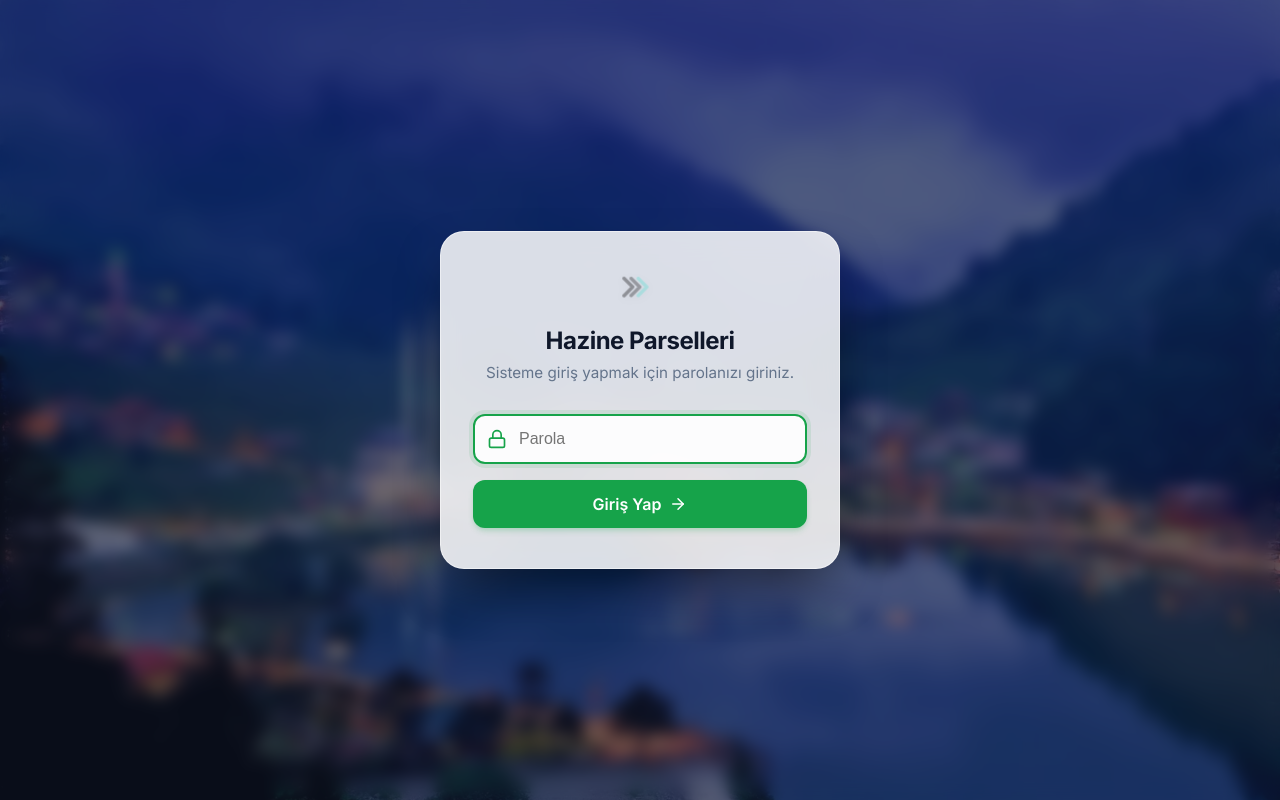
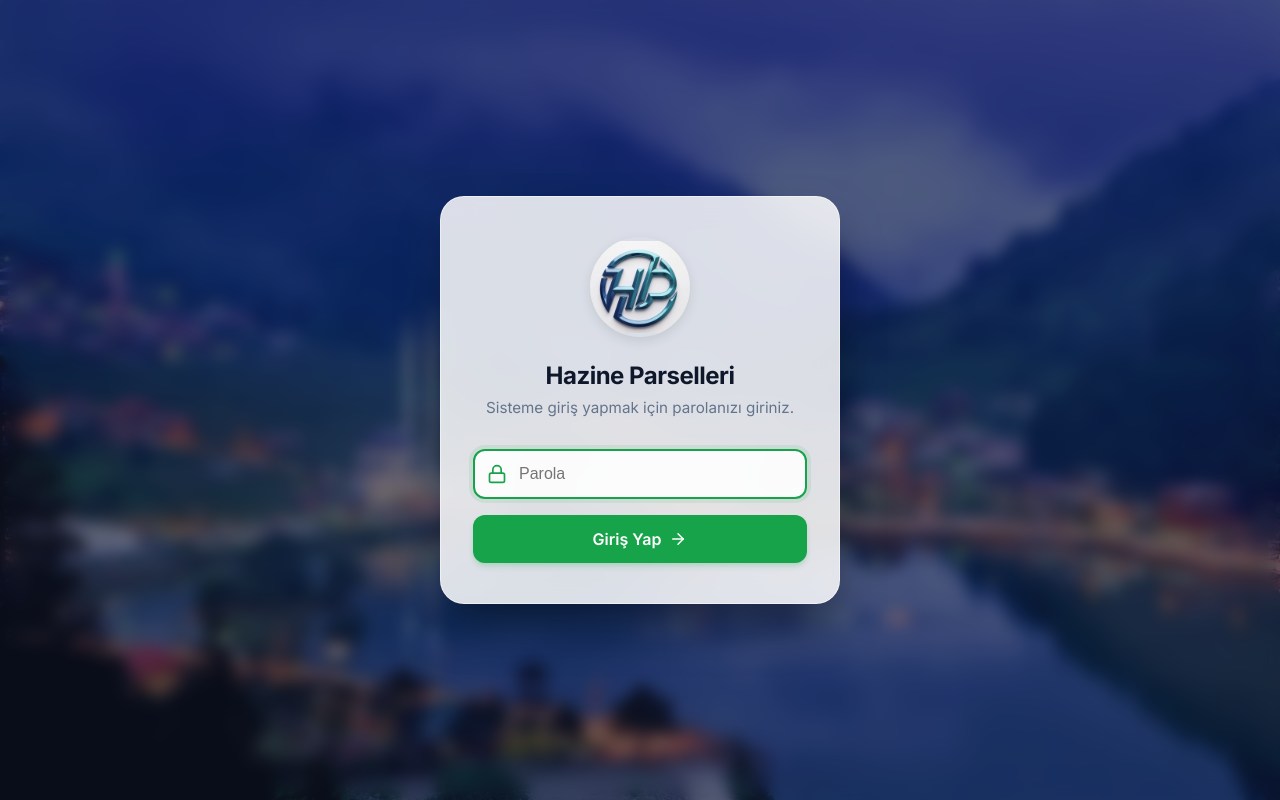
Before and after one commit to cbstkgm/hazineparselleri, a React (Vite) app: page / in a window 1280 px wide. Built offline with nearby package versions, Linux system fonts and the light colour scheme.

Commit message:
UI: Uygulama logoları ve favicon güncellendi

```diff
--- a/index.html
+++ b/index.html
@@ -3,7 +3,7 @@
 
 <head>
   <meta charset="UTF-8" />
-  <link rel="icon" type="image/svg+xml" href="/favicon.svg" />
+  <link rel="icon" type="image/png" href="/logo_flat.png" />
   <meta name="viewport" content="width=device-width, initial-scale=1.0, maximum-scale=1.0, user-scalable=no" />
   <title>Hazine Parselleri</title>
 </head>
--- a/src/components/AnimatedLogo.tsx
+++ b/src/components/AnimatedLogo.tsx
@@ -8,11 +8,7 @@ interface AnimatedLogoProps {
 const AnimatedLogo: React.FC<AnimatedLogoProps> = ({ direction = 'right' }) => {
   return (
     <div className={`animated-logo animated-logo-${direction}`}>
-      <svg viewBox="0 0 120 100" width="36" height="30" strokeWidth="12" strokeLinecap="round" strokeLinejoin="round" fill="none">
-        <path className="chevron chevron-1" d="M 25,20 L 55,50 L 25,80" stroke="#000000" />
-        <path className="chevron chevron-2" d="M 50,20 L 80,50 L 50,80" stroke="#000000" />
-        <path className="chevron chevron-3" d="M 75,20 L 105,50 L 75,80" stroke="#40E0D0" />
-      </svg>
+      <img src="/logo_flat.png" alt="HP Logo" style={{ width: '36px', height: 'auto', objectFit: 'contain' }} />
     </div>
   );
 };
--- a/src/components/Login.tsx
+++ b/src/components/Login.tsx
@@ -1,6 +1,5 @@
 import React, { useState } from 'react';
 import { Lock, ArrowRight } from 'lucide-react';
-import AnimatedLogo from './AnimatedLogo';
 import './Login.css';
 
 interface LoginProps {
@@ -28,7 +27,7 @@ const Login: React.FC<LoginProps> = ({ onLoginSuccess }) => {
       <div className="login-overlay"></div>
       <div className="login-card">
         <div className="login-logo">
-          <AnimatedLogo direction="right" />
+          <img src="/logo_3d.jpg" alt="HP Logo" style={{ width: '100px', height: '100px', objectFit: 'contain', borderRadius: '50%', boxShadow: '0 4px 12px rgba(0,0,0,0.1)' }} />
         </div>
         <h1 className="login-title">Hazine Parselleri</h1>
         <p className="login-subtitle">Sisteme giriş yapmak için parolanızı giriniz.</p>
```
Also changed, not shown: public/logo_3d.jpg (added), public/logo_flat.png (added).
